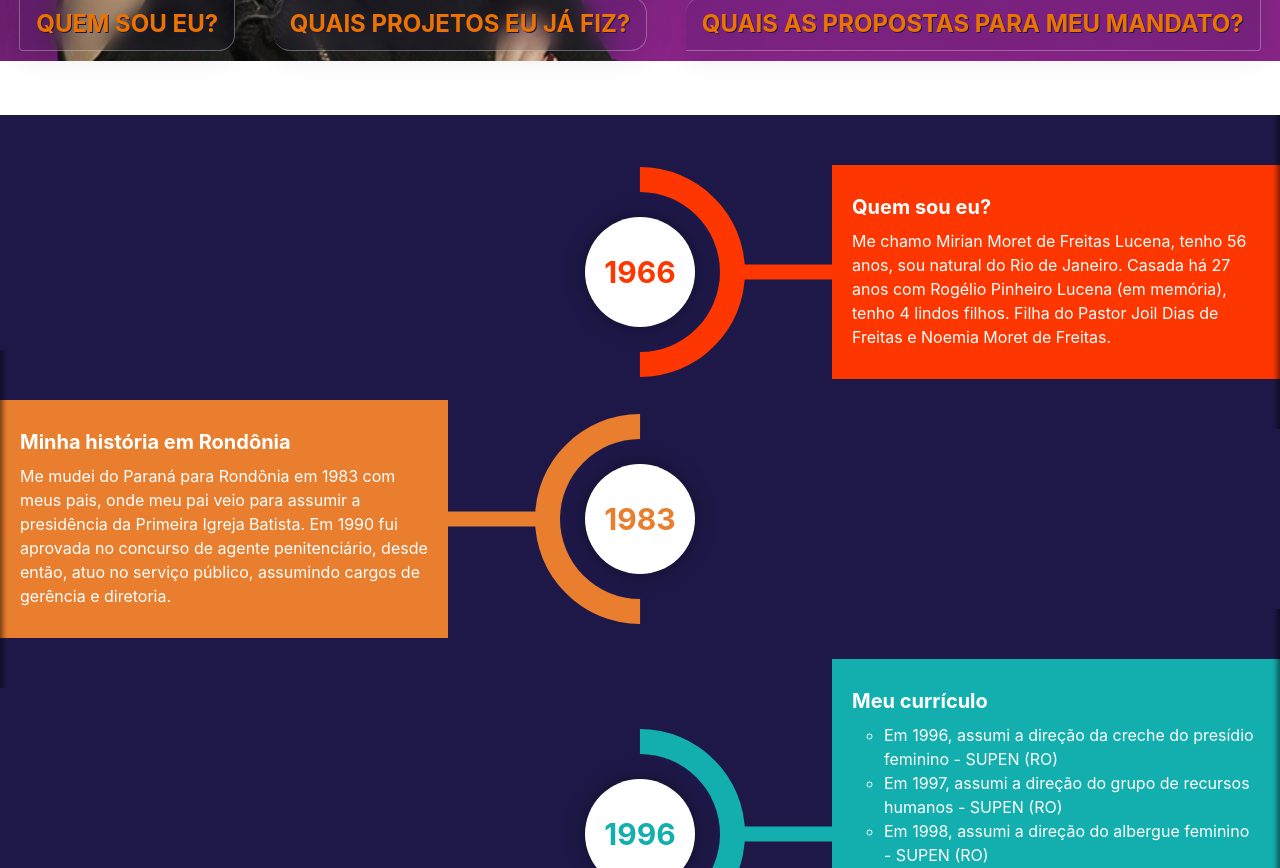
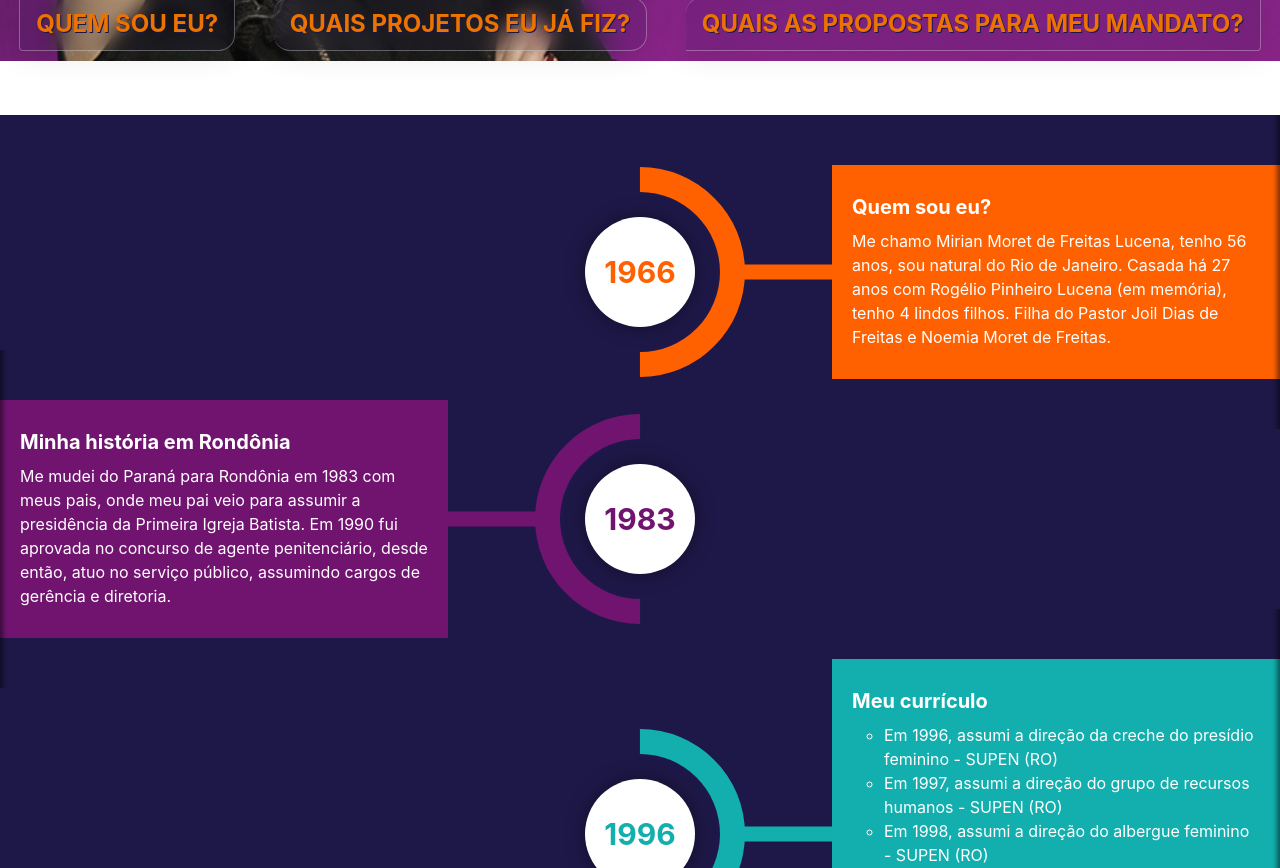
Before and after one commit to Takater/dep-mirian-moret, a React (Create React App) app: page / in a window 1280 px wide. Shown: the part 660-1528 px from the top of the page. Built offline with nearby package versions, Linux system fonts and the light colour scheme.

Commit message:
Tue, Aug 23, 2022, 8:44 PM +00:00

```diff
--- a/src/App.css
+++ b/src/App.css
@@ -21,7 +21,7 @@
 }
 
 .list-group-item:hover, li>a:hover {
-  color: #fe3700;
+  color: #ff6101;
   text-shadow: 1px 1px #3a0ebc;
   cursor: pointer;
 }
@@ -44,18 +44,18 @@ li>a {
 .main-timeline5 .timeline-icon,.main-timeline5 .year{margin:auto;position:absolute;top:0;left:0;bottom:0;right:0}
 .main-timeline5 .timeline:after,.main-timeline5 .timeline:before{content:"";display:block;width:100%;clear:both}
 .main-timeline5 .timeline:before{content:"";width:100%;height:100%;box-shadow:-8px 0 5px -5px rgba(0,0,0,.5) inset;position:absolute;top:0;right:0;z-index:2}
-.main-timeline5 .timeline-icon{width:210px;height:210px;border-radius:50%;border:25px solid transparent;border-top-color:#fe3700;border-right-color:#fe3700;z-index:1;transform:rotate(45deg)}
-.main-timeline5 .year{display:block;width:110px;height:110px;line-height:110px;border-radius:50%;background:#fff;box-shadow:0 0 20px rgba(0,0,0,.4);font-size:30px;font-weight:700;color:#fe3700;text-align:center;transform:rotate(-45deg)}
-.main-timeline5 .timeline-content{width:35%;float:right;background:#fe3700;padding:30px 20px;margin:50px 0;z-index:1;position:relative}
-.main-timeline5 .timeline-content:before{content:"";width:20%;height:15px;background:#fe3700;position:absolute;top:50%;left:-20%;z-index:-1;transform:translateY(-50%)}
+.main-timeline5 .timeline-icon{width:210px;height:210px;border-radius:50%;border:25px solid transparent;border-top-color:#ff6101;border-right-color:#ff6101;z-index:1;transform:rotate(45deg)}
+.main-timeline5 .year{display:block;width:110px;height:110px;line-height:110px;border-radius:50%;background:#fff;box-shadow:0 0 20px rgba(0,0,0,.4);font-size:30px;font-weight:700;color:#ff6101;text-align:center;transform:rotate(-45deg)}
+.main-timeline5 .timeline-content{width:35%;float:right;background:#ff6101;padding:30px 20px;margin:50px 0;z-index:1;position:relative}
+.main-timeline5 .timeline-content:before{content:"";width:20%;height:15px;background:#ff6101;position:absolute;top:50%;left:-20%;z-index:-1;transform:translateY(-50%)}
 .main-timeline5 .title{font-size:20px;font-weight:700;color:#fff;margin:0 0 10px}
 .main-timeline5 .description{font-size:16px;color:#fff;line-height:24px;margin:0}
 .main-timeline5 .timeline:nth-child(2n):before{box-shadow:8px 0 5px -5px rgba(0,0,0,.5) inset}
-.main-timeline5 .timeline:nth-child(2n) .timeline-icon{transform:rotate(-135deg);border-top-color:#e97e2e;border-right-color:#e97e2e}
-.main-timeline5 .timeline:nth-child(2n) .year{transform:rotate(135deg);color:#e97e2e}
+.main-timeline5 .timeline:nth-child(2n) .timeline-icon{transform:rotate(-135deg);border-top-color:#701470;border-right-color:#701470}
+.main-timeline5 .timeline:nth-child(2n) .year{transform:rotate(135deg);color:#701470}
 .main-timeline5 .timeline:nth-child(2n) .timeline-content{float:left}
 .main-timeline5 .timeline:nth-child(2n) .timeline-content:before{left:auto;right:-20%}
-.main-timeline5 .timeline:nth-child(2n) .timeline-content,.main-timeline5 .timeline:nth-child(2n) .timeline-content:before{background:#e97e2e}
+.main-timeline5 .timeline:nth-child(2n) .timeline-content,.main-timeline5 .timeline:nth-child(2n) .timeline-content:before{background:#701470}
 .main-timeline5 .timeline:nth-child(3n) .timeline-icon{border-top-color:#13afae;border-right-color:#13afae}
 .main-timeline5 .timeline:nth-child(3n) .year{color:#13afae}
 .main-timeline5 .timeline:nth-child(3n) .timeline-content,.main-timeline5 .timeline:nth-child(3n) .timeline-content:before{background:#13afae}
```
